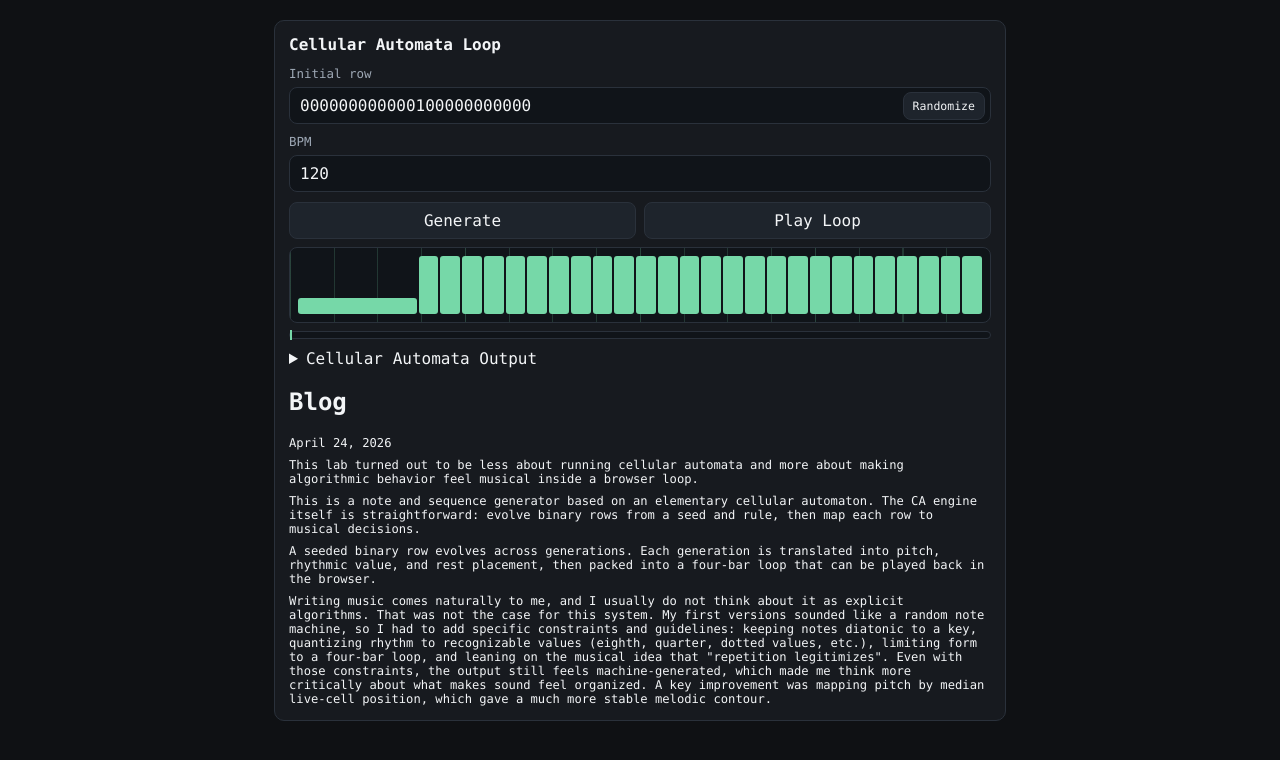
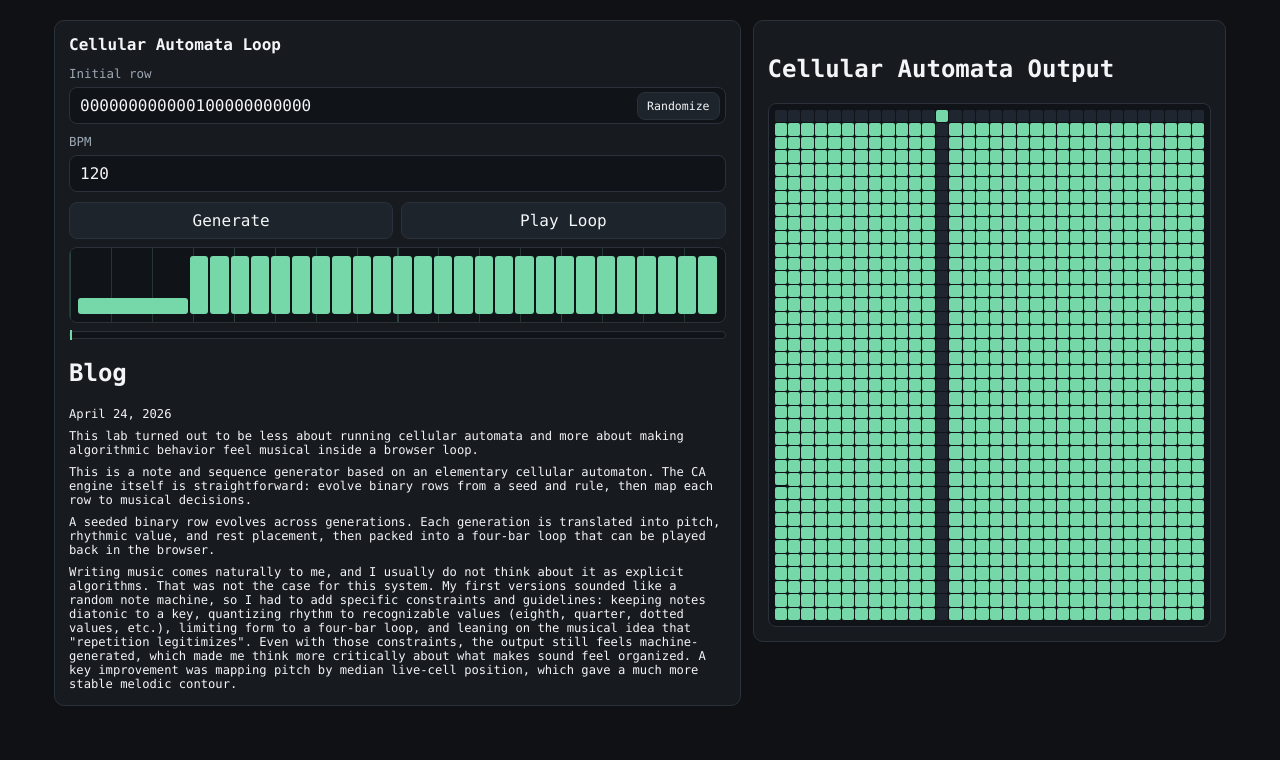
Before and after one commit to yuntelee/COMS3430_LAB5, a website built with Vite: page index.html in a window 1280 px wide. Built offline with nearby package versions, Linux system fonts and the light colour scheme; what @magenta/music would draw is missing.

Commit message:
new format

```diff
--- a/src/main.js
+++ b/src/main.js
@@ -62,7 +62,8 @@ const appState = {
 };
 
 document.querySelector("#app").innerHTML = `
-  <main class="minimal">
+  <main class="split-layout">
+    <section class="minimal left-panel">
       <h1>Cellular Automata Loop</h1>
 
       <label for="ca-seed-input">Initial row</label>
@@ -89,11 +90,6 @@ document.querySelector("#app").innerHTML = `
         </div>
       </div>
 
-    <details class="ca-details">
-      <summary>Cellular Automata Output</summary>
-      <div class="ca-grid" id="ca-grid" aria-label="Cellular automata generations"></div>
-    </details>
-
       <h2>Blog</h2>
       <p class="meta">April 24, 2026</p>
       <p class="sequence-text">
@@ -117,6 +113,12 @@ document.querySelector("#app").innerHTML = `
         what makes sound feel organized. A key improvement was mapping pitch by median live-cell position, which gave a
         much more stable melodic contour.
       </p>
+    </section>
+
+    <aside class="minimal right-panel">
+      <h2>Cellular Automata Output</h2>
+      <div class="ca-grid" id="ca-grid" aria-label="Cellular automata generations"></div>
+    </aside>
   </main>
 `;
 
--- a/src/style.css
+++ b/src/style.css
@@ -25,9 +25,16 @@ body {
 }
 
 #app {
-  max-width: 760px;
+  max-width: 1200px;
   margin: 0 auto;
   padding: 20px 14px;
+}
+
+.split-layout {
+  display: grid;
+  grid-template-columns: minmax(0, 1.45fr) minmax(0, 1fr);
+  gap: 12px;
+  align-items: start;
 }
 
 .minimal {
@@ -199,6 +206,11 @@ button:hover {
   background: #101419;
 }
 
+.right-panel .ca-grid {
+  margin-top: 10px;
+  max-height: min(78vh, 860px);
+}
+
 .ca-cell {
   aspect-ratio: 1 / 1;
   background: #20262f;
@@ -208,3 +220,13 @@ button:hover {
 .ca-cell.live {
   background: #76d8a8;
 }
+
+@media (max-width: 920px) {
+  .split-layout {
+    grid-template-columns: 1fr;
+  }
+
+  .right-panel .ca-grid {
+    max-height: 260px;
+  }
+}
```
Lines whose indentation alone changed are shown as unchanged.
